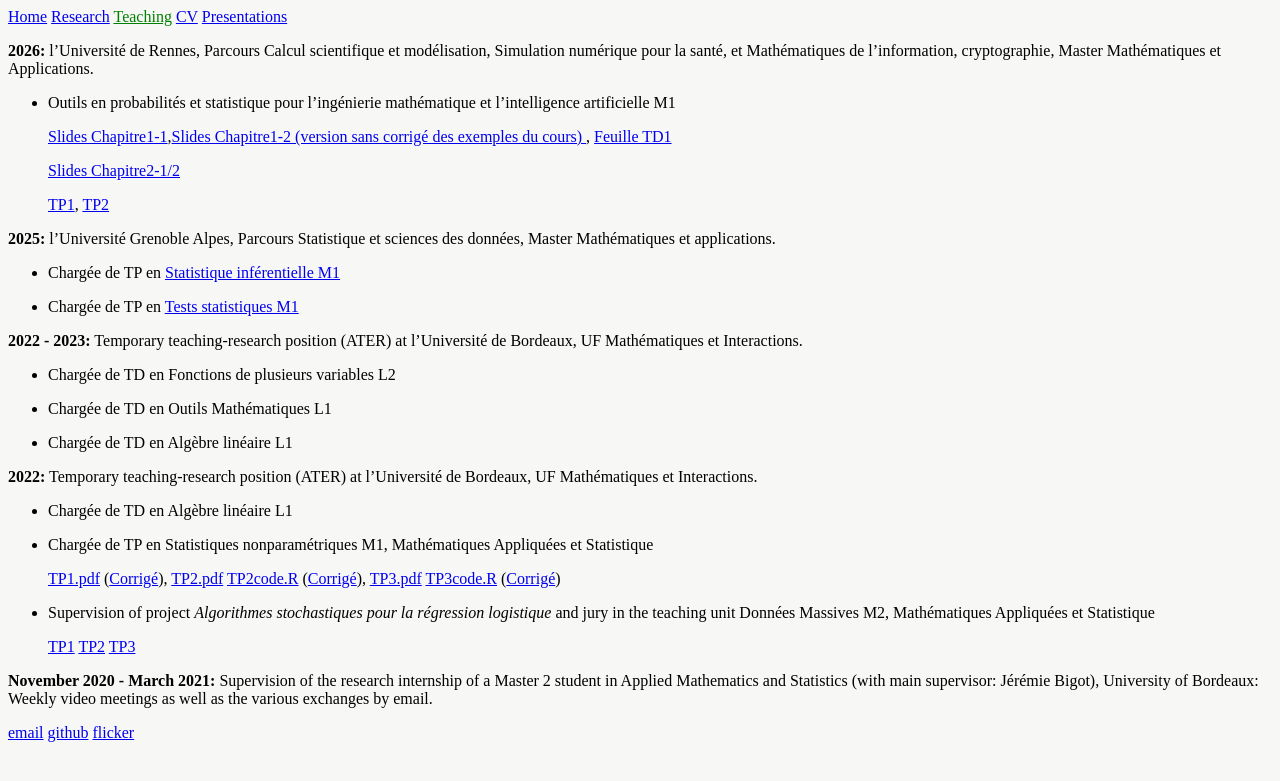
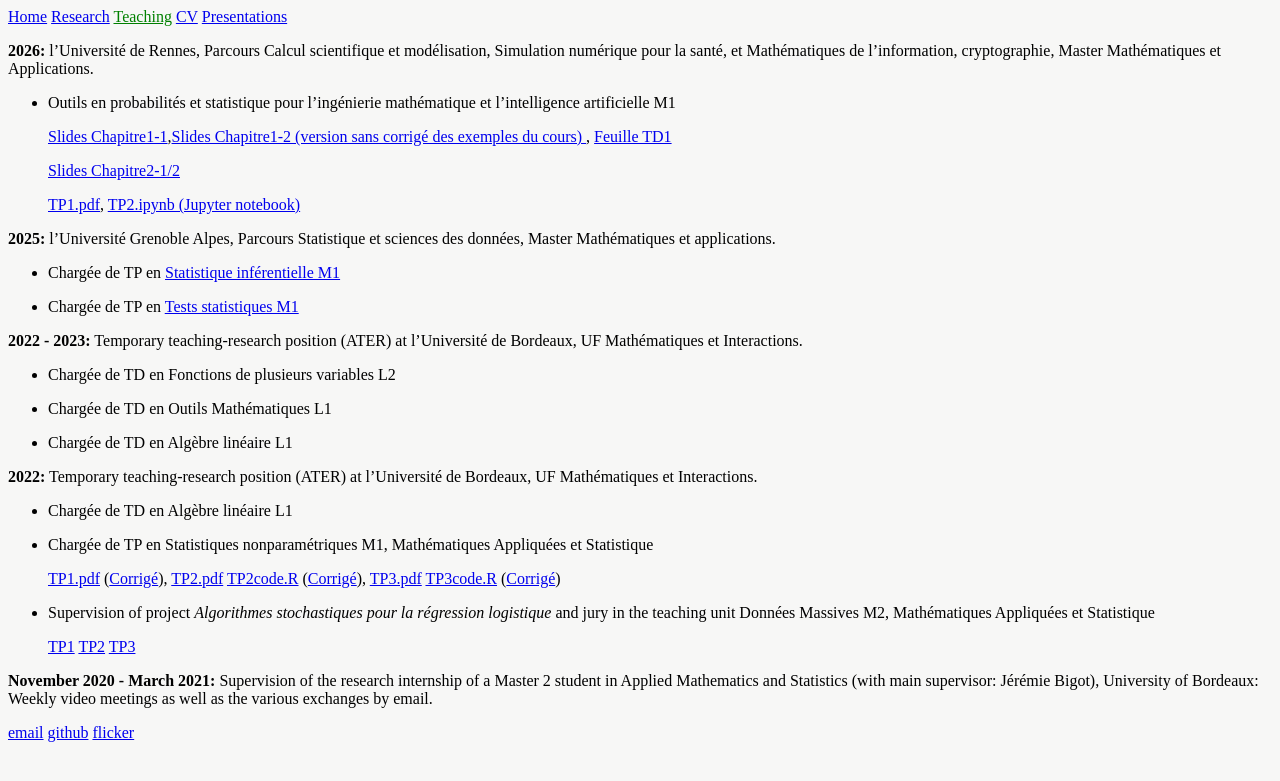
Before and after one commit to yiyej/yiyej.github.io, a Jekyll site: the page built from teaching.md, in a window 1280 px wide. Shown: the top 781 px of the page. Built offline with Jekyll 4.4.1, drawn with Linux system fonts in a browser that asks for light colours.

Commit message:
Update links for TP1 and TP2 in teaching.md

```diff
--- a/teaching.md
+++ b/teaching.md
@@ -10,7 +10,7 @@
 
   <a href="/assets/rennes/2627/ops/ops_ch2_slides-1-70.pdf">Slides Chapitre2-1/2</a>
 
-  <a href="/assets/rennes/2627/ops/tp1_ops2627.pdf">TP1</a>, <a href="/assets/rennes/2627/ops/TP2_OPS_2026_2027_machine_etudiants.pdf">TP2</a>
+  <a href="/assets/rennes/2627/ops/tp1_ops2627.pdf">TP1.pdf</a>, <a href="/assets/rennes/2627/ops/TP2_OPS_2026_2027_machine_etudiants.ipynb">TP2.ipynb (Jupyter notebook) </a>
 
 
 **2025:** l’Université Grenoble Alpes, Parcours Statistique et sciences des données, Master Mathématiques et applications.
```
